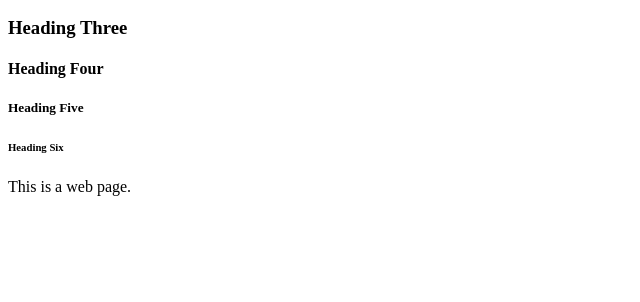
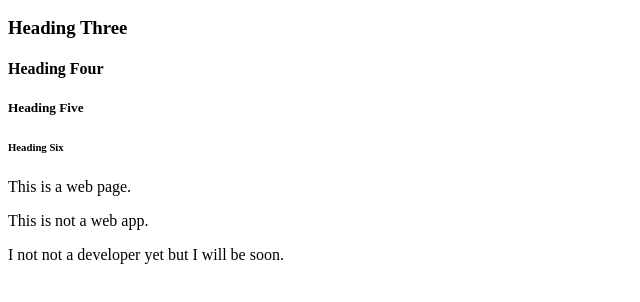
Before and after one commit to georgenorrisnz/georgenorrisnz.github.io, a plain HTML site: page eda1.html in a window 1280 px wide. Shown: the part 110-412 px from the top of the page, without its empty margins (0-640 px from the left). Drawn offline with Linux system fonts and the light colour scheme.

Commit message:
Paragraphs added

```diff
--- a/eda1.html
+++ b/eda1.html
@@ -12,5 +12,7 @@
     <h5>Heading Five</h5>
     <h6>Heading Six</h6>
     <p>This is a web page.</p>
+    <p>This is not a web app.</p>
+    <p>I not not a developer yet but I will be soon.</p>
   </body>
 </html>
```
